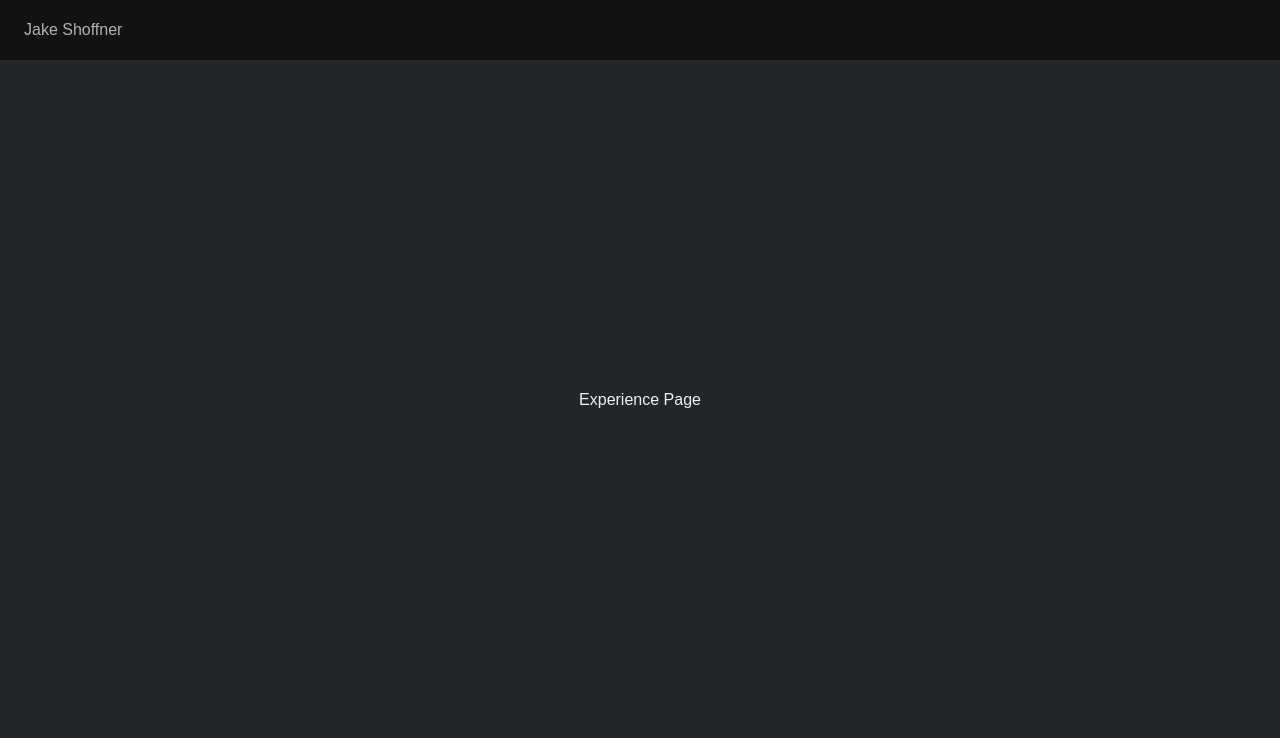
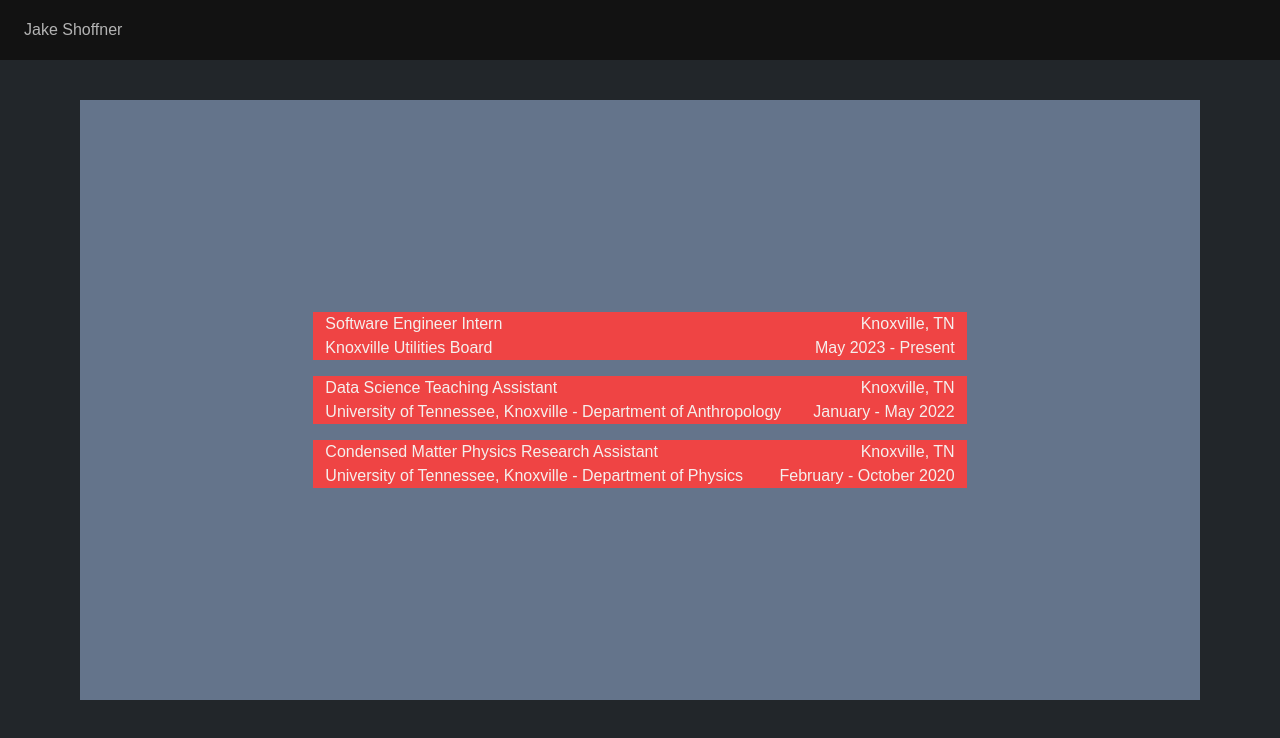
Before and after one commit to Jxk0be/Jake-Shoffner-SWE-Student, a React (Create React App) app: page /experience in a window 1280 px wide. Shown: the top 738 px of the page. Built offline with nearby package versions, Linux system fonts and the light colour scheme; some icons are missing.

Commit message:
feat: Adding some experience page data and testing formatting

```diff
--- a/src/pages/Experience.jsx
+++ b/src/pages/Experience.jsx
@@ -1,14 +1,47 @@
 import React from 'react'
+import data from '../websiteData.json';
 
 const Experience = () => {
 
   return (
-    <div>Experience Page
+    <div className='w-full h-screen md:h-3/4 flex justify-center flex-col items-center bg-slate-500 md:max-w-[1500px] max-h-[1080px] md:ml-[80px] md:mr-[80px] lg:mx-[85px]'>
+      <div className='h-auto max-h-[600px] bg-red-500 w-7/12 flex items-center my-2 flex-col'>
+        <div className='w-full flex justify-between items-center px-3'>
+          <h1>{data.experiences[0].jobTitle}</h1>
+          <h1>{data.experiences[0].location}</h1>
+        </div>
 
-      {/* Testing */}
-      {/* <img src={data.projects[2].image} alt="asdf" /> */}
+        <div className='w-full flex justify-between items-center px-3'>
+          <h1>{data.experiences[0].company}</h1>
+          <h1>{data.experiences[0].date}</h1>
+        </div>
+      </div>
+
+      <div className='h-auto max-h-[600px] bg-red-500 w-7/12 flex items-center my-2 flex-col'>
+        <div className='w-full flex justify-between items-center px-3'>
+          <h1>{data.experiences[1].jobTitle}</h1>
+          <h1>{data.experiences[1].location}</h1>
+        </div>
+
+        <div className='w-full flex justify-between items-center px-3'>
+          <h1>{data.experiences[1].company}</h1>
+          <h1>{data.experiences[1].date}</h1>
+        </div>
+      </div>
+
+      <div className='h-auto max-h-[600px] bg-red-500 w-7/12 flex items-center my-2 flex-col'>
+        <div className='w-full flex justify-between items-center px-3'>
+          <h1>{data.experiences[2].jobTitle}</h1>
+          <h1>{data.experiences[2].location}</h1>
+        </div>
+
+        <div className='w-full flex justify-between items-center px-3'>
+          <h1>{data.experiences[2].company}</h1>
+          <h1>{data.experiences[2].date}</h1>
+        </div>
+      </div>
+
     </div>
-
   )
 }
 
--- a/src/websiteData.json
+++ b/src/websiteData.json
@@ -1,36 +1,35 @@
 {
     "experiences": [
         {
-            "jobTitle": "",
-            "company": "",
-            "location": "",
-            "date": "",
+            "jobTitle": "Software Engineer Intern",
+            "company": "Knoxville Utilities Board",
+            "location": "Knoxville, TN",
+            "date": "May 2023 - Present",
             "descriptions": [
-                "",
-                "",
-                ""
+                "Harness tools/software such as Jira, EmberJS, Java EE, Git, Postman, SoapUI, and Oracle SQL Developer under the scope of the Agile-Scrum methodology.",
+                "Contribute to full-stack development by building custom applications and integrations company wide.",
+                "Understand all layers of development from the front-end UI to the low-level enterprise systems/databases."
             ]
         },
         {
-            "jobTitle": "",
-            "company": "",
-            "location": "",
-            "date": "",
+            "jobTitle": "Data Science Teaching Assistant",
+            "company": "University of Tennessee, Knoxville - Department of Anthropology",
+            "location": "Knoxville, TN",
+            "date": "January - May 2022",
             "descriptions": [
-                "",
-                "",
-                ""
+                "Assisted students in understanding data science fundamentals using statistical packages in Python.",
+                "Answered and resolved technical problems asked by students in lab sessions or by email.",
+                "Graded and corrected students' weekly coding assignments."
             ]
         },
         {
-            "jobTitle": "",
-            "company": "",
-            "location": "",
-            "date": "",
+            "jobTitle": "Condensed Matter Physics Research Assistant",
+            "company": "University of Tennessee, Knoxville - Department of Physics",
+            "location": "Knoxville, TN",
+            "date": "February - October 2020",
             "descriptions": [
-                "",
-                "",
-                ""
+                "Worked alongside PI and graduate students in research relating to the field of condensed matter physics.",
+                "Calculated, measured and synthesized compounds needed for experiments within the research group."
             ]
         }
     ],
```
